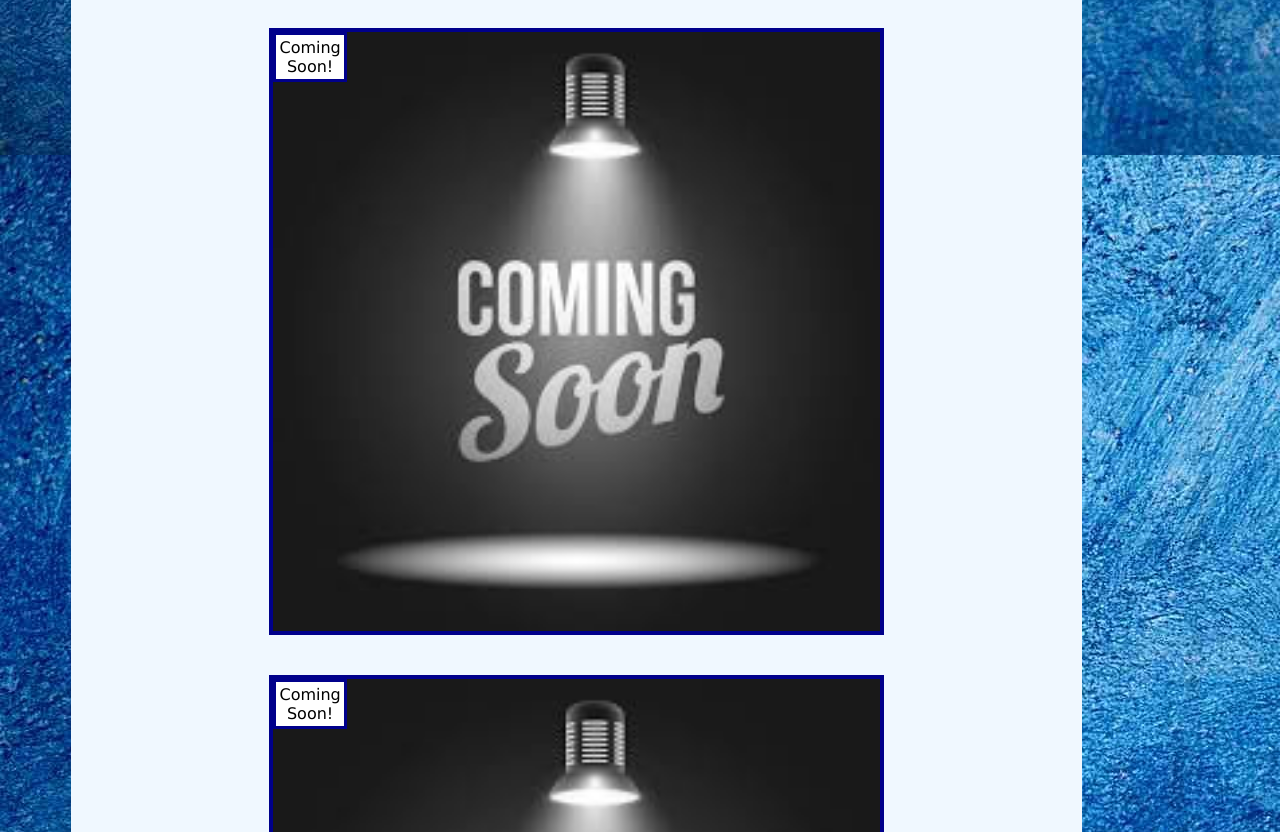
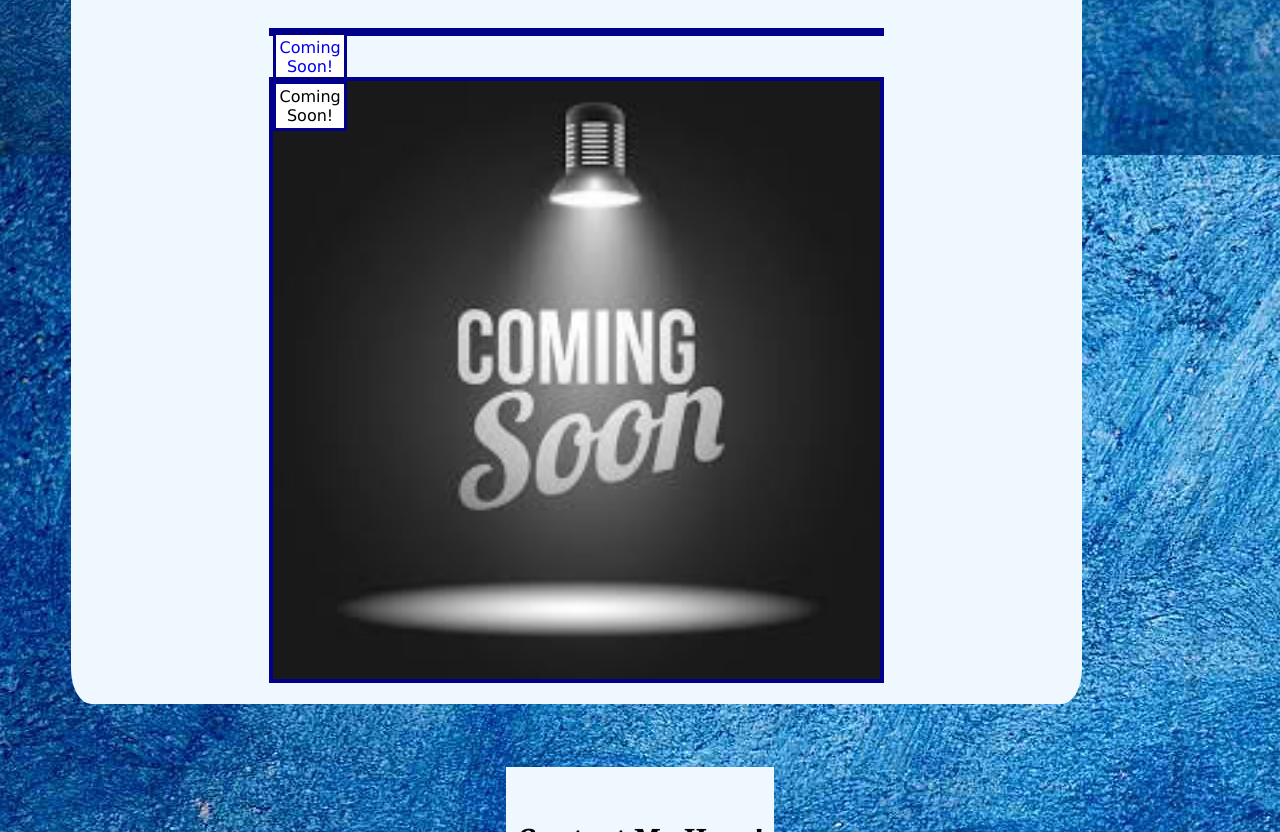
Before and after one commit to TSalamatin/Growing-Portfolio, a plain HTML site: page index.html in a window 1280 px wide. Shown: the part 2245-3077 px from the top of the page. Drawn offline with Linux system fonts and the light colour scheme.

Commit message:
Added Cat Cafe Link

```diff
--- a/index.html
+++ b/index.html
@@ -55,11 +55,13 @@
         </a>
       </div>
 
-      <div class="card-master" id="Placeholder">
-        <img src="./Assets/comingsoon.jpg" >
+      <div class="card-master" id="Cat_Cafe">
+        <a href= "https://github.com/TSalamatin/Cat-Cafe"
+        <img src="./Assets/comingsoon.jpg" alt="Cat Cafe">
           <div class="card-title">
             Coming<br>Soon!
           </div>
+        </a>
       </div>
 
       <div class="card-master" id="Placeholder">
```
